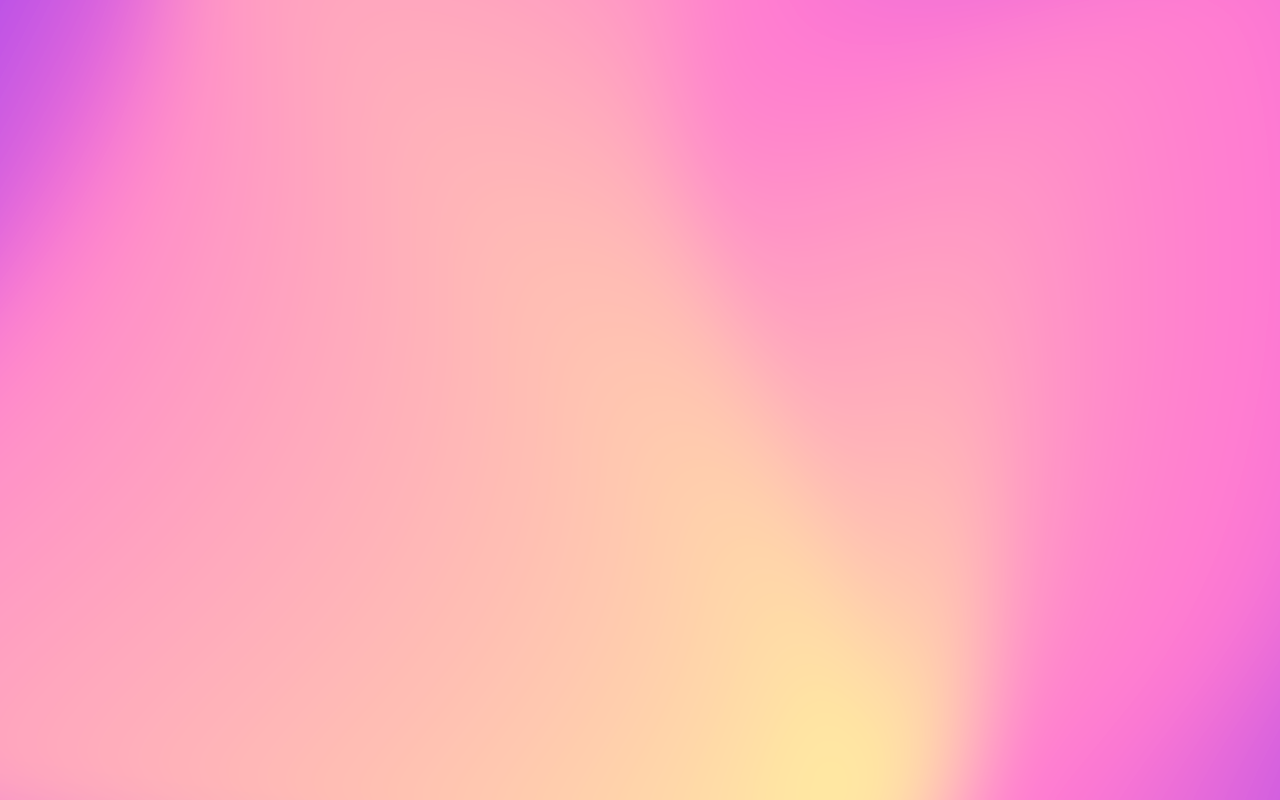
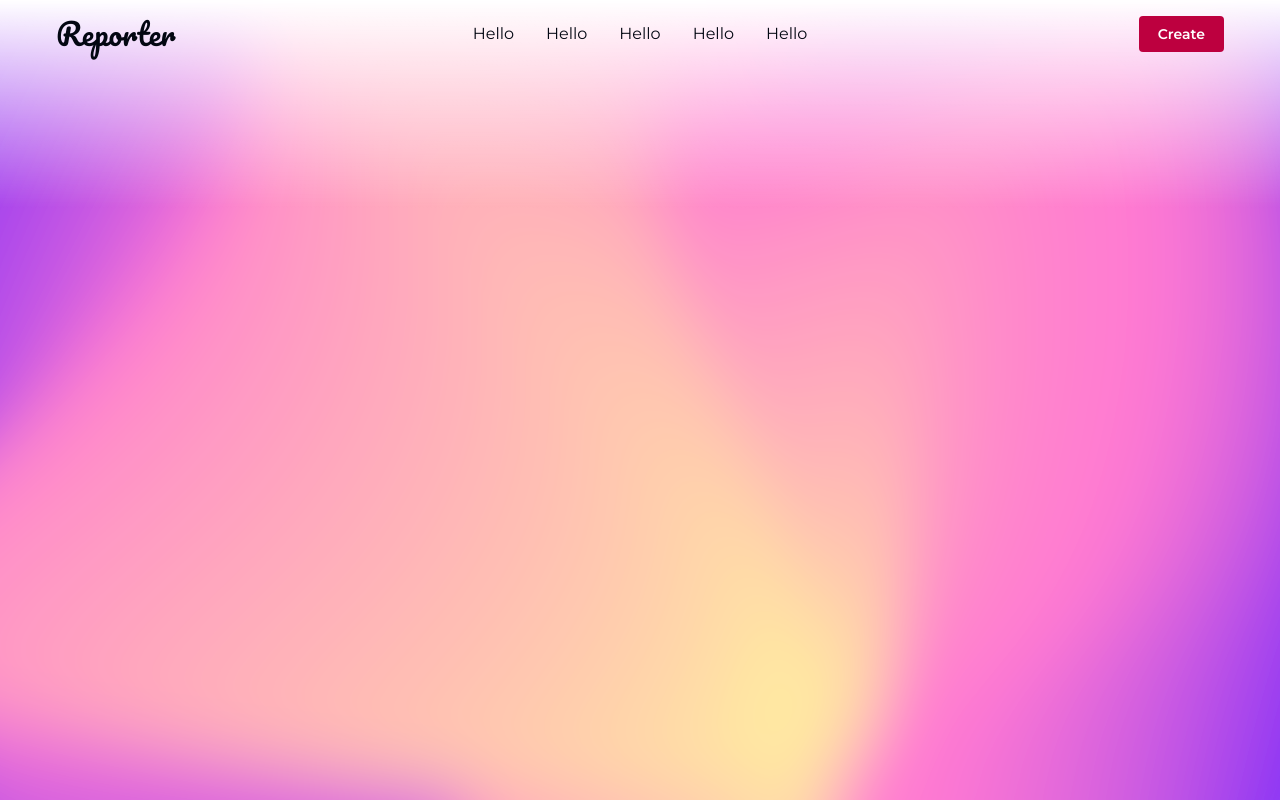
Before and after one commit to Maneki404/laboratory-report, a Next.js app: page / in a window 1280 px wide. Built offline with nearby package versions, Linux system fonts and the light colour scheme.

Commit message:
- Fix mantine warning - Add navbar

```diff
--- a/app/layout.tsx
+++ b/app/layout.tsx
@@ -1,8 +1,15 @@
 import type { Metadata } from "next";
-import { Inter } from "next/font/google";
+//import { Inter } from "next/font/google";
+import { Montserrat } from "next/font/google";
+
 import "@/styles/globals.css";
+import Nav from "@/components/Nav";
 
-const inter = Inter({ subsets: ["latin"] });
+import "@mantine/core/styles.css";
+import { ColorSchemeScript, MantineProvider } from "@mantine/core";
+
+//const inter = Inter({ subsets: ["latin"] });
+const montserrat = Montserrat({ subsets: ["latin"] });
 
 export const metadata: Metadata = {
   title: "Laboratory App",
@@ -16,7 +23,15 @@ export default function RootLayout({
 }>) {
   return (
     <html lang="en">
-      <body className={inter.className}>{children}</body>
+      <head>
+        <ColorSchemeScript />
+      </head>
+      <body className={montserrat.className}>
+        <MantineProvider>
+          <Nav />
+          {children}
+        </MantineProvider>
+      </body>
     </html>
   );
 }
--- a/app/page.tsx
+++ b/app/page.tsx
@@ -4,6 +4,7 @@ export default function Home() {
   return (
     <div className="w-screen h-screen">
       <Background />
+      <div className="bg-gradient-to-b from-white to-transparent w-screen h-52 z-10 absolute top-0"></div>
     </div>
   );
 }
--- a/components/Background.tsx
+++ b/components/Background.tsx
@@ -2,7 +2,6 @@
 
 import Lottie from "lottie-react";
 import background from "@/animations/background.json";
-import "@/styles/globals.css";
 
 function Background() {
   return (
--- /dev/null
+++ b/components/Nav.tsx
@@ -0,0 +1,41 @@
+"use client";
+
+import { Button } from "@mantine/core";
+import colors from "@/constants/colors";
+
+import { Pacifico } from "next/font/google";
+const pacifico = Pacifico({ subsets: ["latin"], weight: "400" });
+
+function Nav() {
+  return (
+    <div className="bg-transparent z-20 absolute w-screen">
+      <div className="flex flex-row ml-10 mr-10 items-center">
+        <div
+          className={
+            pacifico.className + " w-full p-4 text-start text-3xl text-gray-950"
+          }
+        >
+          Reporter
+        </div>
+        <div className="w-full mr-7 ml-7 flex flex-row">
+          <div className="w-full p-4 text-center text-gray-950">Hello</div>
+          <div className="w-full p-4 text-center text-gray-950">Hello</div>
+          <div className="w-full p-4 text-center text-gray-950">Hello</div>
+          <div className="w-full p-4 text-center text-gray-950">Hello</div>
+          <div className="w-full p-4 text-center text-gray-950">Hello</div>
+        </div>
+        <div className="w-full p-4 text-end">
+          <Button
+            className="rounded-full"
+            variant="filled"
+            color={colors["_nav-button-solid"]}
+          >
+            Create
+          </Button>
+        </div>
+      </div>
+    </div>
+  );
+}
+
+export default Nav;
--- /dev/null
+++ b/constants/colors.js
@@ -0,0 +1,8 @@
+var colors = {
+  "_nav-button": "#FFC9E2",
+  "_nav-button-2": "#C8F2FF",
+  //"_nav-button-2": "#C9B0EC",
+  "_nav-button-solid": "rgba(189, 0, 63, 1)",
+};
+
+export default colors;
--- a/next.config.mjs
+++ b/next.config.mjs
@@ -1,4 +1,8 @@
 /** @type {import('next').NextConfig} */
-const nextConfig = {};
+const nextConfig = {
+  experimental: {
+    optimizePackageImports: ["@mantine/core", "@mantine/hooks"],
+  },
+};
 
 export default nextConfig;
--- a/styles/globals.css
+++ b/styles/globals.css
@@ -23,6 +23,7 @@ body {
 .background {
   width: 100%;
   height: 100%;
+  z-index: 0;
 }
 
 .gradient {
```
Also changed, not shown: package.json (+12 -6 lines), 1 other file (tests, documents, lock files or other folders).
